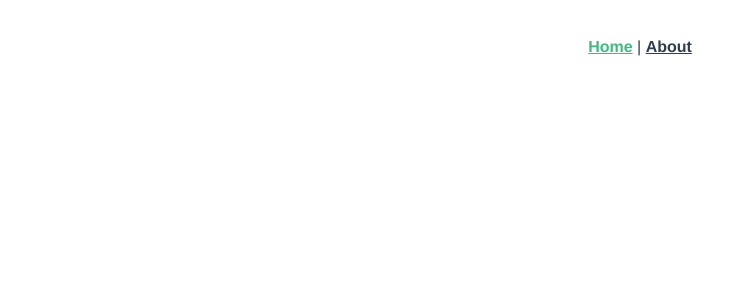
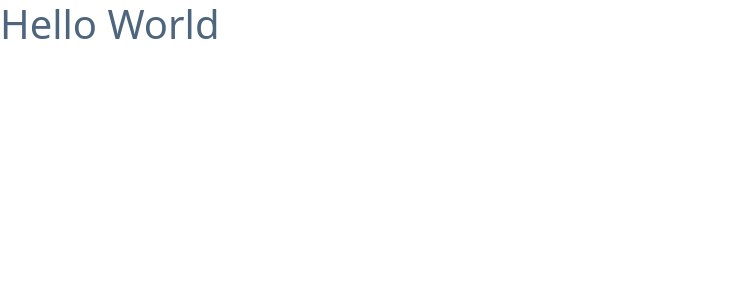
Before and after one commit to themrshubh/themrshubh.github.io, a Vue app: page / in a window 1280 px wide. Before the commit this address had no page. Shown: the top 300 px of the page, without its empty margins (0-752 px from the left). Built offline with nearby package versions, Linux system fonts and the light colour scheme.

Commit message:
added custom.scss

```diff
--- a/src/App.vue
+++ b/src/App.vue
@@ -1,30 +1,7 @@
 <template>
-  <div id="nav">
-    <router-link to="/">Home</router-link> |
-    <router-link to="/about">About</router-link>
-  </div>
   <router-view />
 </template>
 
 <style lang="scss">
-  #app {
-    font-family: Avenir, Helvetica, Arial, sans-serif;
-    -webkit-font-smoothing: antialiased;
-    -moz-osx-font-smoothing: grayscale;
-    text-align: center;
-    color: #2c3e50;
-  }
-
-  #nav {
-    padding: 30px;
-
-    a {
-      font-weight: bold;
-      color: #2c3e50;
-
-      &.router-link-exact-active {
-        color: #42b983;
-      }
-    }
-  }
+  @import './scss/custom';
 </style>
--- /dev/null
+++ b/src/scss/custom.scss
@@ -0,0 +1,13 @@
+// Custom website colors
+
+$danger: #a82a24;
+$light: #f1f4f7;
+$secondary: #99c1c3;
+$primary: #4d657d;
+$dark: #242c45;
+
+// Import everything from bootstrap
+
+@import '../node_modules/bootstrap/scss/bootstrap';
+
+// TODO: Add imports only for parts that you need
--- a/src/views/Home.vue
+++ b/src/views/Home.vue
@@ -1,5 +1,7 @@
 <template>
-  <div class="home"> </div>
+  <div class="home">
+    <h1 class="text-primary">Hello World</h1>
+  </div>
 </template>
 
 <script>
```
